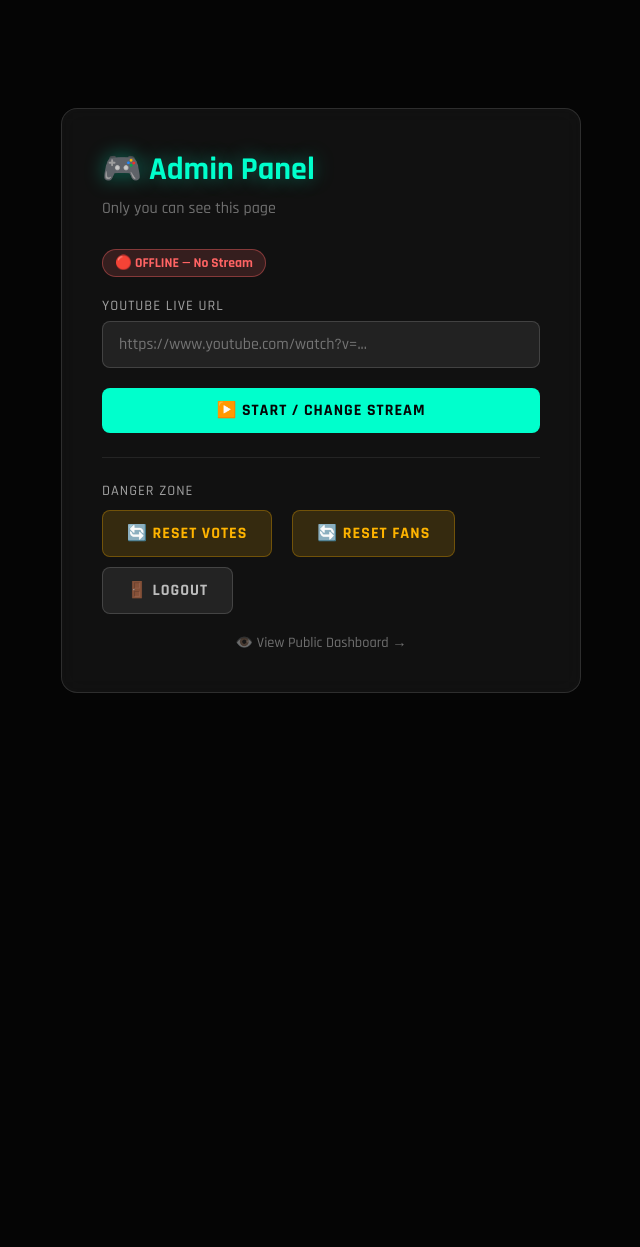
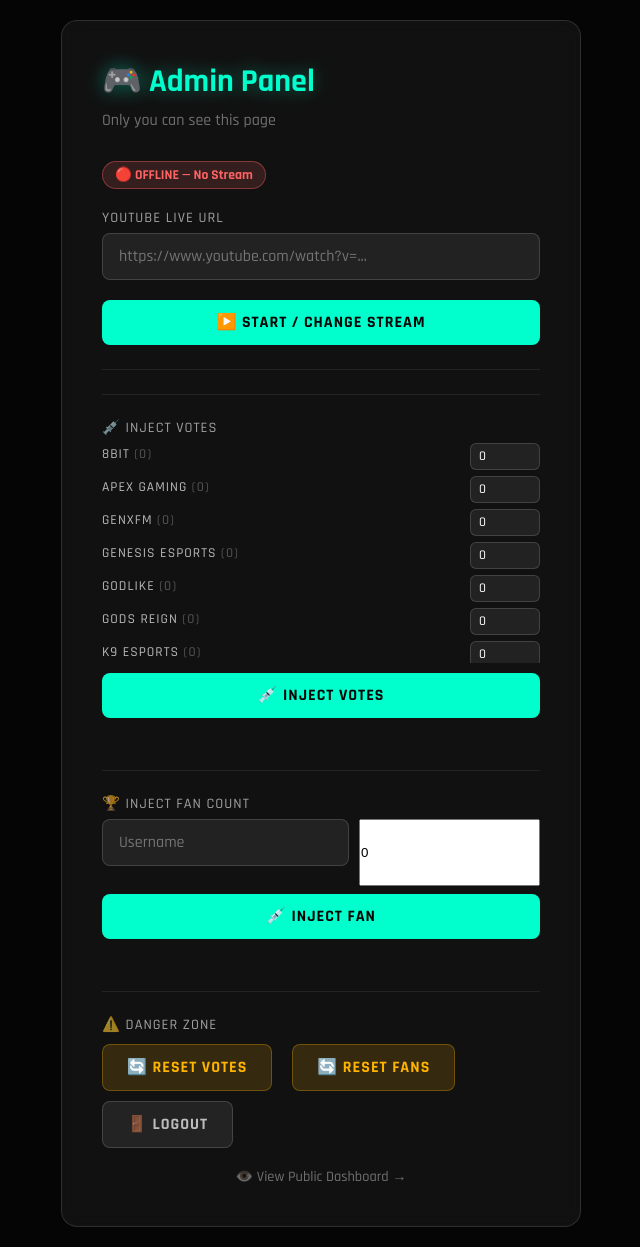
Before and after one commit to RGGaming20/stream-chat-app, a Flask app: page /admin in a window 1280 px wide. Shown: the whole page, without its empty margins (319-959 px from the left). Before the commit the page ends 693 px from the top, so only its background shows below. Run offline with Flask 3, Linux system fonts and the light colour scheme; the visitor is signed in with stand-in values (Sample User, id 1).

Commit message:
Update admin.html

```diff
--- a/templates/admin.html
+++ b/templates/admin.html
@@ -274,8 +274,31 @@
 
     <hr class="divider">
 
-    <!-- Reset Buttons -->
-    <label>Danger Zone</label>
+    <hr class="divider">
+
+    <!-- Inject Votes -->
+    <label>💉 Inject Votes</label>
+    <div id="team-inputs-admin" style="max-height:220px; overflow-y:auto; margin-bottom:10px;"></div>
+    <div style="display:flex; gap:10px; flex-wrap:wrap;">
+        <button class="btn btn-primary" style="flex:1;" onclick="injectVotes()">💉 Inject Votes</button>
+    </div>
+    <div id="injectStatus" style="margin-top:8px; font-size:0.9rem; color:#00ffcc; min-height:20px;"></div>
+
+    <hr class="divider">
+
+    <!-- Inject Fan -->
+    <label>🏆 Inject Fan Count</label>
+    <div style="display:flex; gap:10px; margin-bottom:8px;">
+        <input type="text" id="fan-name" placeholder="Username" style="flex:2;">
+        <input type="number" id="fan-count" placeholder="Count" value="0" style="flex:1;">
+    </div>
+    <button class="btn btn-primary" onclick="injectFan()">💉 Inject Fan</button>
+    <div id="fanStatus" style="margin-top:8px; font-size:0.9rem; color:#00ffcc; min-height:20px;"></div>
+
+    <hr class="divider">
+
+    <!-- Danger Zone -->
+    <label>⚠️ Danger Zone</label>
     <div class="action-row">
         <form method="POST">
             <input type="hidden" name="action" value="reset_votes">
@@ -298,6 +321,71 @@
     </div>
 
     <a href="/" class="view-link">👁️ View Public Dashboard →</a>
+
+    <script>
+    // Load teams and build inject form
+    async function loadTeams() {
+        try {
+            const res = await fetch('/get_teams');
+            const data = await res.json();
+            const container = document.getElementById('team-inputs-admin');
+            container.innerHTML = '';
+            for (const [name, count] of Object.entries(data.teams)) {
+                const id = 'inject-' + name.replace(/\s+/g, '-');
+                container.innerHTML += `
+                    <div style="display:flex; align-items:center; gap:8px; margin-bottom:6px;">
+                        <label style="flex:1; font-size:0.85rem; color:rgba(255,255,255,0.7);">${name} <span style="color:#555;">(${count})</span></label>
+                        <input type="number" id="${id}" value="0" placeholder="0"
+                               style="width:70px; background:rgba(255,255,255,0.07); border:1px solid rgba(255,255,255,0.15); border-radius:6px; padding:4px 8px; color:#fff; font-family:inherit;">
+                    </div>`;
+            }
+        } catch(e) { console.error(e); }
+    }
+
+    async function injectVotes() {
+        const container = document.getElementById('team-inputs-admin');
+        const inputs = container.querySelectorAll('input[type=number]');
+        const votes = {};
+        inputs.forEach(inp => {
+            const v = parseInt(inp.value) || 0;
+            if (v !== 0) {
+                const name = inp.id.replace('inject-', '').replace(/-/g, ' ');
+                votes[name] = v;
+            }
+        });
+        if (Object.keys(votes).length === 0) {
+            document.getElementById('injectStatus').textContent = 'No votes entered';
+            return;
+        }
+        const res = await fetch('/inject_votes', {
+            method: 'POST',
+            headers: {'Content-Type': 'application/json'},
+            body: JSON.stringify({votes})
+        });
+        const data = await res.json();
+        document.getElementById('injectStatus').textContent = data.success ? '✅ Votes injected!' : '❌ ' + data.error;
+        inputs.forEach(inp => inp.value = 0);
+        setTimeout(loadTeams, 500);
+    }
+
+    async function injectFan() {
+        const name = document.getElementById('fan-name').value.trim();
+        const count = parseInt(document.getElementById('fan-count').value) || 0;
+        if (!name) { document.getElementById('fanStatus').textContent = 'Enter a username'; return; }
+        const res = await fetch('/inject_fan', {
+            method: 'POST',
+            headers: {'Content-Type': 'application/json'},
+            body: JSON.stringify({name, count})
+        });
+        const data = await res.json();
+        document.getElementById('fanStatus').textContent = data.success ? `✅ ${name} → ${data.new_total} msgs` : '❌ ' + data.error;
+        document.getElementById('fan-name').value = '';
+        document.getElementById('fan-count').value = 0;
+    }
+
+    loadTeams();
+    setInterval(loadTeams, 10000);
+    </script>
     {% endif %}
 </div>
 </body>
```
